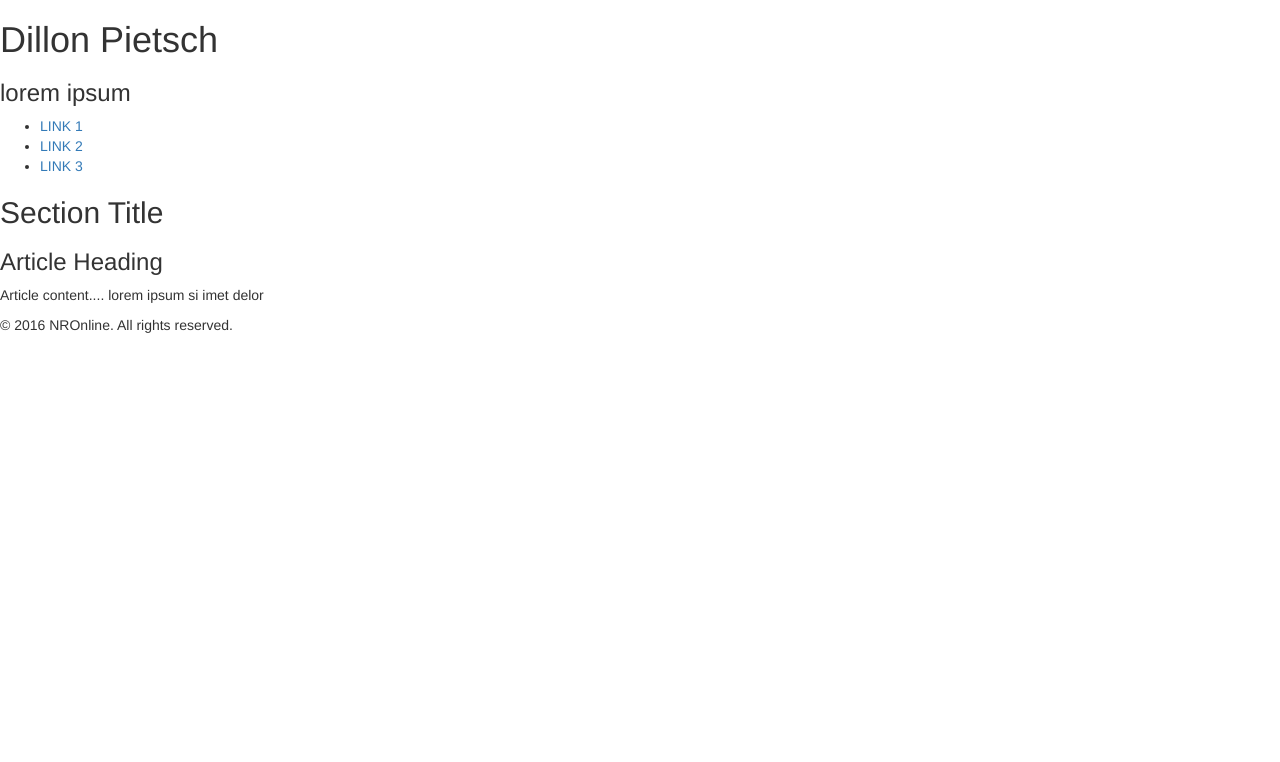
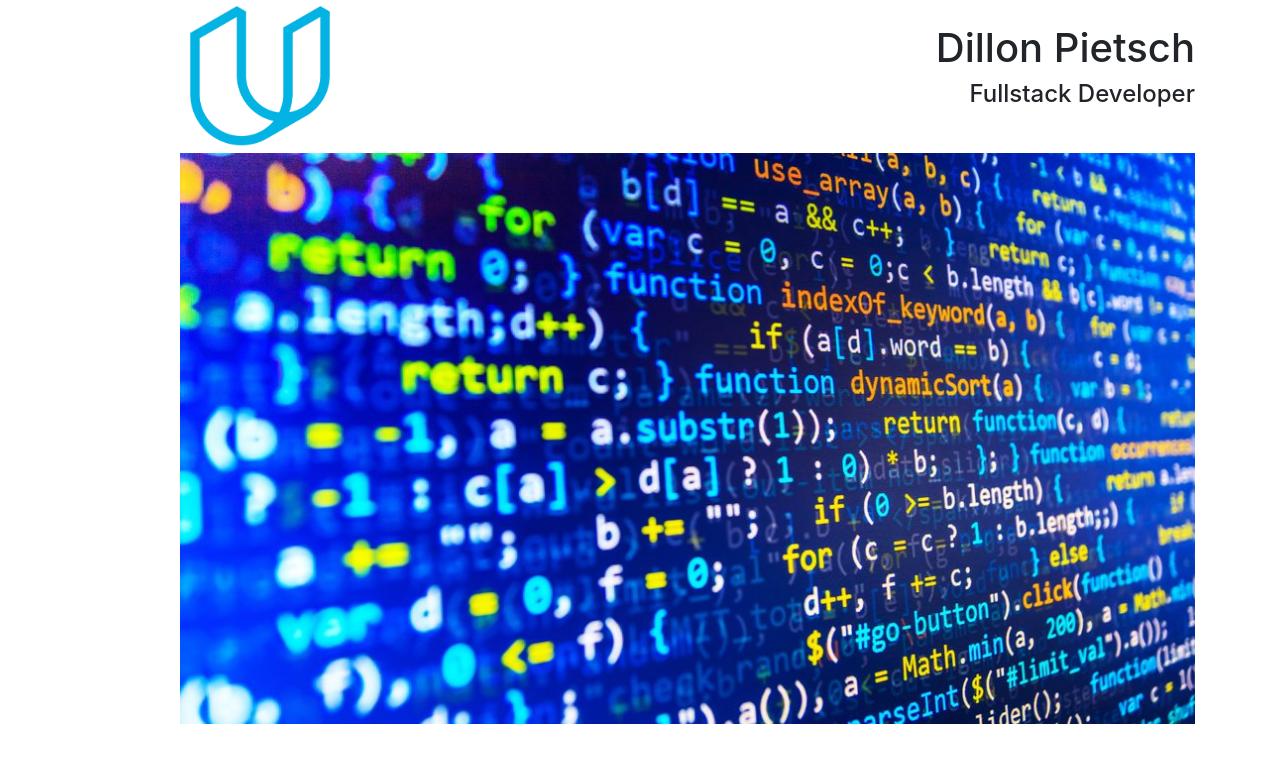
Before and after one commit to MrJustPeachy/FSND, a plain HTML site: page Portfolio/index.html in a window 1280 px wide. Drawn offline with nearby package versions, Linux system fonts and the light colour scheme.

Commit message:
Update code

```diff
--- /dev/null
+++ b/Portfolio/css/main.css
@@ -0,0 +1,3 @@
+header {
+    border: 5px solid #7d97ad;
+}
--- a/Portfolio/index.html
+++ b/Portfolio/index.html
@@ -1,36 +1,90 @@
-<!DOCTYPE html>
+<!doctype html>
+<html lang="en">
   <head>
-    <title></title>
-    <meta charset="utf-8" name="viewport"/>
-    <link rel="stylesheet" href="https://maxcdn.bootstrapcdn.com/bootstrap/3.3.7/css/bootstrap.min.css">
+    <!-- Required meta tags -->
+    <meta charset="utf-8">
+    <meta name="viewport" content="width=device-width, initial-scale=1, shrink-to-fit=no">
+
+    <!-- Bootstrap CSS -->
+    <link rel="stylesheet" href="https://maxcdn.bootstrapcdn.com/bootstrap/4.0.0/css/bootstrap.min.css" integrity="sha384-Gn5384xqQ1aoWXA+058RXPxPg6fy4IWvTNh0E263XmFcJlSAwiGgFAW/dAiS6JXm" crossorigin="anonymous">
+
+<!--    <link rel="stylesheet" href="css/main.css">-->
+
+    <title>Portfolio</title>
   </head>
 
   <body>
 
     <header>
+        <div class="container">
+
+            <div class="row">
+
+                <div class="col-1">
+
+                </div>
+
+                <div class="col-2">
+                    <img src="img/Untitled.png" class="img-fluid" alt="Udacity Logo">
+                </div>
+
+                <div class="col-9 text-right">
+
+                    <br />
                     <h1>Dillon Pietsch</h1>
-    <h3>lorem ipsum</h3>
+                    <h4>Fullstack Developer</h4>
+
+                </div>
+
+            </div>
+
+        </div>
     </header>
 
-<nav>
-    <ul>
-        <li><a href="#">LINK 1</a></li>
-    <li><a href="#">LINK 2</a></li>
-	   <li><a href="#">LINK 3</a></li>
-    </ul>
-</nav>
+    <!-- Contains the main picture -->
+    <div class="container">
+        <div class="row">
 
-<section>
-  <h2>Section Title</h2>
-  <article>
-    <h3>Article Heading</h3>
-    <p>Article content.... lorem ipsum si imet delor</p>
+            <div class="col-1">
+            </div>
+
+            <div class="col-11 align-right">
+                <img src="img/computer_code.jpg" class="img-fluid" alt="Picture of code">
+            </div>
+
+        </div>
+
+    </div>
+
+
+    <!-- Contains the three project images and links -->
+    <section class="container">
+
+        <div class="row">
+
+        </div>
+
+        <div class="row">
+
+
+
+            <div cl
+
+            <article class="col-4">
             </article>
+
+            <article class="col-4">
+            </article>
+
+            <article class="col-4">
+            </article>
+
+        </section>
     </section>
 
+
     <footer>
-  <p>&copy; 2016 NROnline. All rights reserved.</p>
+
     </footer>
-
   </body>
 </html>
```
Also changed, not shown: Portfolio/img/Udacity_logo.png (added), Portfolio/img/Untitled.png (added), Portfolio/img/computer_code.jpg (added), 1 other file. Lines whose indentation alone changed are shown as unchanged.
